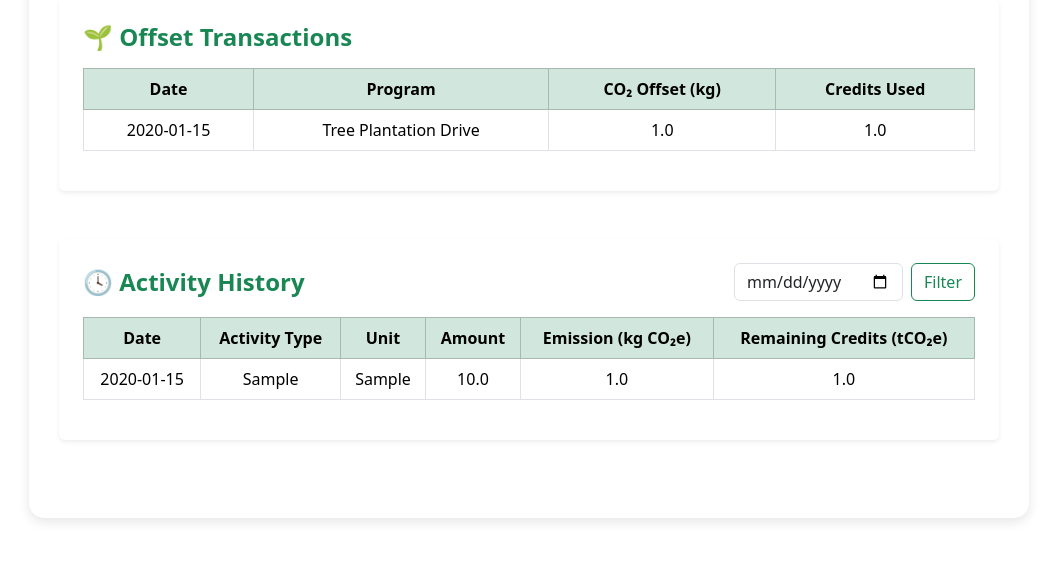
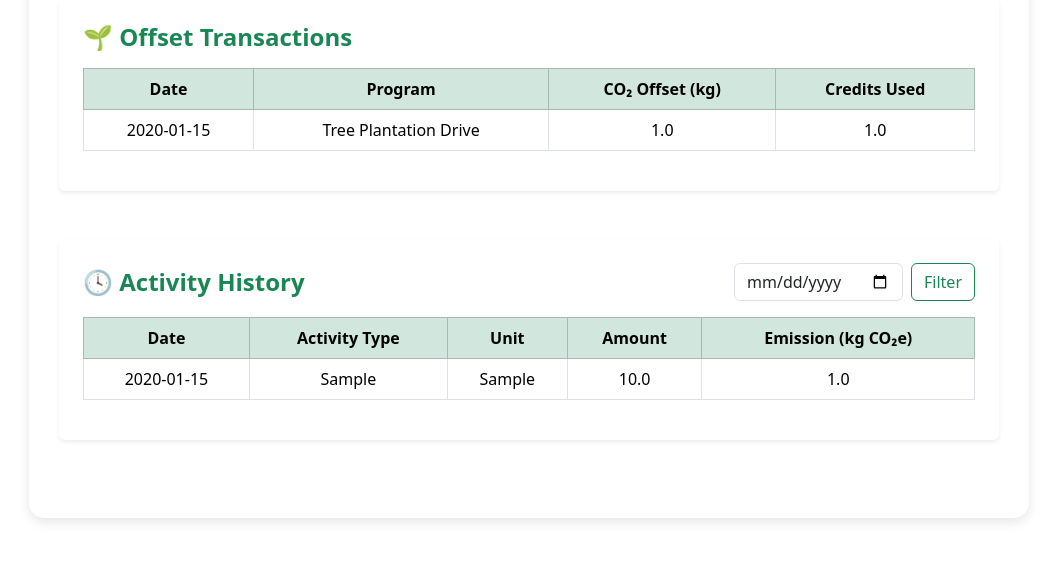
Before and after one commit to UditaPuri22/carbon-credits-main, a Flask app: page /dashboard in a window 1280 px wide. Shown: the part 1350-1916 px from the top of the page, without its empty margins (111-1168 px from the left). Run offline with Flask 3, Linux system fonts and the light colour scheme; a user stored in the database is signed in; tables that the repository leaves empty hold one stand-in row (values such as "Sample post"); some libraries are stand-ins or nearby versions.

Commit message:
Update dashboard.html

```diff
--- a/templates/dashboard.html
+++ b/templates/dashboard.html
@@ -123,7 +123,6 @@
                                 <th>Unit</th>
                                 <th>Amount</th>
                                 <th>Emission (kg CO₂e)</th>
-                                <th>Remaining Credits (tCO₂e)</th>
                             </tr>
                         </thead>
                         <tbody>
@@ -134,7 +133,6 @@
                                 <td>{{ a.unit }}</td>
                                 <td>{{ a.amount }}</td>
                                 <td>{{ a.emission }}</td>
-                                <td>{{ a.remaining_credits }}</td>
                             </tr>
                             {% endfor %}
                         </tbody>
```
